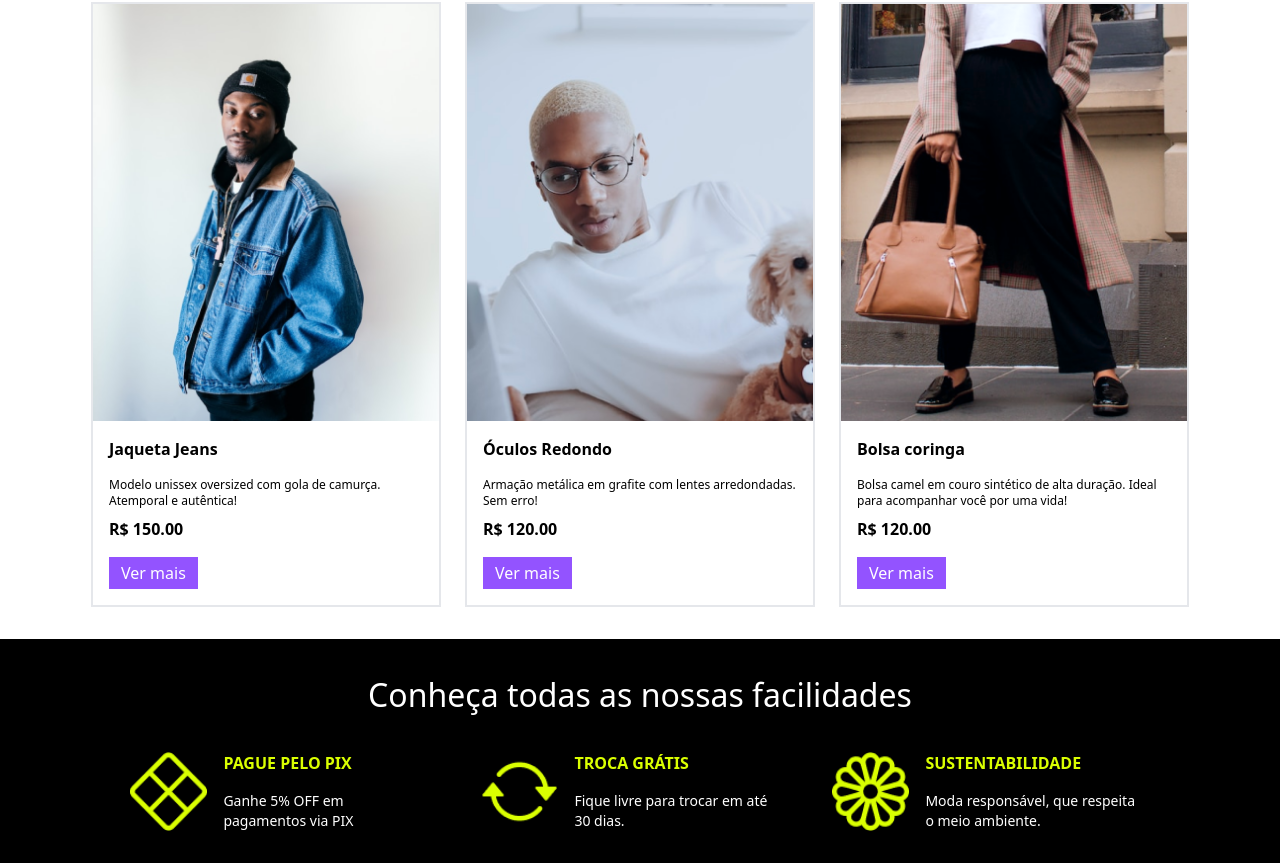
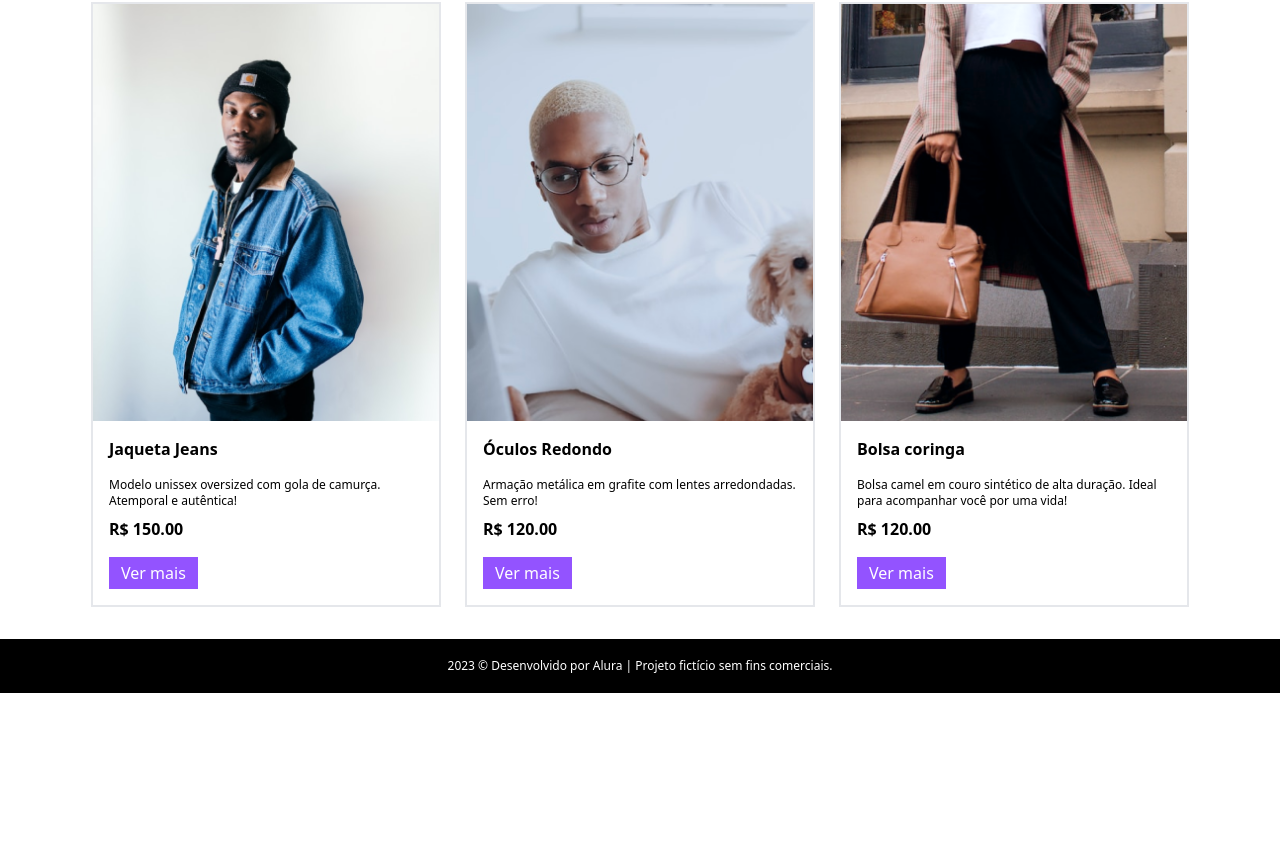
Before and after one commit to brantesdavi/Meteora, an Angular app: page / in a window 1280 px wide. Shown: the part 1570-2433 px from the top of the page. After the commit the page ends 2263 px from the top, so only its background shows below. Built offline with nearby package versions, Linux system fonts and the light colour scheme.

Commit message:
feat: add componente footer

```diff
--- a/src/app/app.component.html
+++ b/src/app/app.component.html
@@ -3,4 +3,5 @@
 
 <app-categories></app-categories>
 <app-products></app-products>
-<app-facilities></app-facilities>
+<!-- <app-facilities></app-facilities> -->
+<app-footer></app-footer>
--- a/src/app/app.module.ts
+++ b/src/app/app.module.ts
@@ -8,6 +8,7 @@ import { CarouselModule } from './components/carousel/carousel.module';
 import { CategoriesModule } from "./components/categories/categories.module";
 import { ProductsModule } from './components/products/products.module';
 import { FacilitiesModule } from './components/facilities/facilities.module';
+import { FooterModule } from './components/footer/footer.module';
 
 @NgModule({
     declarations: [
@@ -22,7 +23,8 @@ import { FacilitiesModule } from './components/facilities/facilities.module';
         CarouselModule,
         CategoriesModule,
         ProductsModule,
-        FacilitiesModule
+        FacilitiesModule,
+        FooterModule
     ]
 })
 export class AppModule { }
--- /dev/null
+++ b/src/app/components/footer/footer.component.html
@@ -0,0 +1,3 @@
+<div class="w-full h-74 sm:h-54 bg-black py-17 px-23 flex justify-center items-center">
+  <span class="text-white font-normal text-center text-xs">2023 © Desenvolvido por Alura | Projeto fictício sem fins comerciais.</span>
+</div>
--- a/tailwind.config.js
+++ b/tailwind.config.js
@@ -30,9 +30,15 @@ module.exports = {
 
       },
       height:{
+        '54': '54px',
         '56': '56px',
+        '74': '74px',
         '79': '79px',
         '301': '301px',
+      },
+      padding:{
+        '17': '17px',
+        '23': '23px'
       }
     },
   },
```
Also changed, not shown: src/app/components/footer/footer.component.ts (added, +10 -0 lines), src/app/components/footer/footer.module.ts (added, +18 -0 lines), src/app/components/footer/footer.component.css (added), 1 other file (tests, documents, lock files or other folders).
